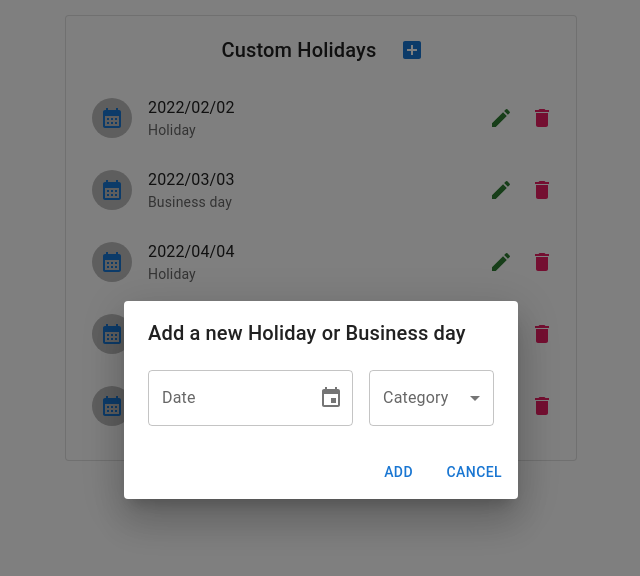
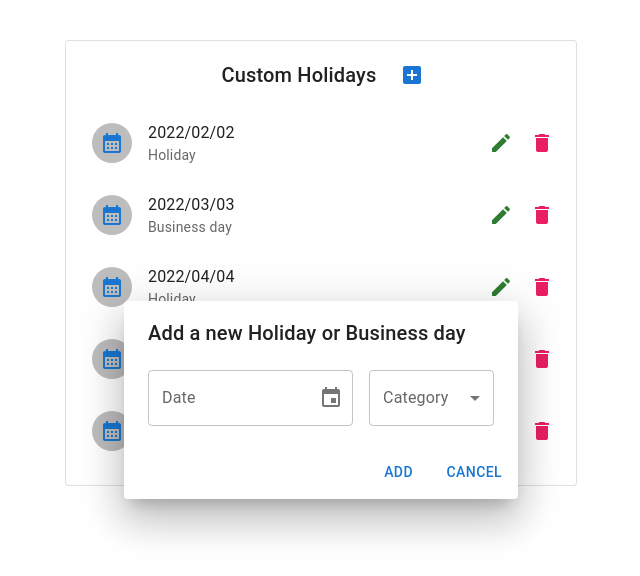
Before and after one commit to nhatvu148/business-day-go, a Next.js app in the folder client/: page / in a window 1280 px wide. Both pictures are taken after a click on the button 731 px from the left and 50 px from the top of the page. Shown: the top 576 px of the page, without its empty margins (319-959 px from the left). Built offline with nearby package versions, Linux system fonts and the light colour scheme.

Commit message:
add dialog dragger

```diff
--- /dev/null
+++ b/client/components/Draggers/OpenDialogDragger.tsx
@@ -0,0 +1,53 @@
+import { Paper } from "@mui/material";
+import React, { FC } from "react";
+import Draggable from "react-draggable";
+import { connect } from "react-redux";
+import { AnyAction } from "redux";
+import { ThunkDispatch } from "redux-thunk";
+import { IAppState } from "redux/reducers";
+import { getDrag } from "redux/selectors";
+import { ActionTypes, IDragState } from "redux/types";
+
+interface IStateProps {
+  drag: IDragState;
+}
+
+interface IDispatchProps {
+  dispatch: ThunkDispatch<{}, {}, AnyAction>;
+}
+
+type IProps = IStateProps & IDispatchProps;
+
+const OpenDialogDragger: FC<IProps> = ({
+  drag: { stopDragDialogAt },
+  dispatch,
+  ...props
+}) => {
+  return (
+    <Draggable
+      handle="#alert-dialog-title"
+      position={{ x: stopDragDialogAt.x, y: stopDragDialogAt.y }}
+      onStop={(e, data) => {
+        dispatch({
+          type: ActionTypes.DRAG_STOP_DIALOG,
+          x: data.x,
+          y: data.y,
+        });
+      }}
+    >
+      <Paper {...props} />
+    </Draggable>
+  );
+};
+
+const mapStateToProps = (state: IAppState): IStateProps => ({
+  drag: getDrag(state),
+});
+
+const mapDispatchToProps = (dispatch: ThunkDispatch<{}, {}, AnyAction>) => {
+  return {
+    dispatch,
+  };
+};
+
+export default connect(mapStateToProps, mapDispatchToProps)(OpenDialogDragger);
--- a/client/pages/_app.tsx
+++ b/client/pages/_app.tsx
@@ -1,12 +1,16 @@
 import "styles/globals.css";
 import type { AppProps } from "next/app";
+import { Provider } from "react-redux";
 import Layout from "components/layout";
+import store from "redux/store";
 
 function MyApp({ Component, pageProps }: AppProps) {
   return (
-    <Layout>
-      <Component {...pageProps} />
-    </Layout>
+    <Provider store={store}>
+      <Layout>
+        <Component {...pageProps} />
+      </Layout>
+    </Provider>
   );
 }
 
--- a/client/pages/index.tsx
+++ b/client/pages/index.tsx
@@ -1,4 +1,4 @@
-import React, { useState } from "react";
+import React, { useEffect, useState } from "react";
 import {
   Button,
   List,
@@ -18,6 +18,8 @@ import {
   SelectChangeEvent,
   FormControl,
   InputLabel,
+  Alert,
+  AlertTitle,
 } from "@mui/material";
 import type { NextPage } from "next";
 import ListItem from "@mui/material/ListItem";
@@ -31,6 +33,7 @@ import CalendarMonthIcon from "@mui/icons-material/CalendarMonth";
 import { pink } from "@mui/material/colors";
 import { DesktopDatePicker } from "@mui/x-date-pickers/DesktopDatePicker";
 import moment from "moment";
+import OpenDialogDragger from "components/Draggers/OpenDialogDragger";
 
 const Demo = styled("div")(({ theme }) => ({
   backgroundColor: theme.palette.background.paper,
@@ -57,6 +60,15 @@ const Home: NextPage = () => {
   const [open, setOpen] = useState(false);
   const [category, setCategory] = useState("");
   const [date, setDate] = useState<moment.Moment | null>(null);
+  const [isError, setIsError] = useState(false);
+
+  useEffect(() => {
+    if (isError) {
+      setTimeout(() => {
+        setIsError(false);
+      }, 2000);
+    }
+  }, [isError]);
 
   const handleChange = (newValue: moment.Moment | null) => {
     setDate(newValue);
@@ -71,12 +83,24 @@ const Home: NextPage = () => {
   };
 
   const handleAdd = () => {
+    if (date === null || category === "") {
+      setIsError(true);
+      return;
+    }
+    if (
+      customHolidays.some(
+        (holiday) => holiday.date === moment(date).format("YYYY/MM/DD")
+      )
+    ) {
+      setIsError(true);
+      return;
+    }
     setCustomHolidays((prev) => [
       ...prev,
       { date: moment(date).format("YYYY/MM/DD"), category },
     ]);
     setDate(null);
-    setCategory("");
+    // setCategory("");
   };
 
   const handleChangeCategory = (event: SelectChangeEvent) => {
@@ -84,13 +108,30 @@ const Home: NextPage = () => {
   };
 
   return (
+    <div>
+      {isError && (
+        <Alert
+          sx={{
+            position: "fixed",
+            left: "700px",
+            zIndex: 2,
+            marginTop: "-15px",
+          }}
+          severity="error"
+          onClose={() => {
+            setIsError(false);
+          }}
+        >
+          This is a error alert — check it out!
+        </Alert>
+      )}
       <div
         style={{
           display: "flex",
           justifyContent: "center",
           alignItems: "center",
           position: "relative",
-        marginTop: 15,
+          marginTop: 40,
         }}
       >
         <Box sx={{ width: "40%" }}>
@@ -146,7 +187,10 @@ const Home: NextPage = () => {
                           <CalendarMonthIcon color="primary" />
                         </Avatar>
                       </ListItemAvatar>
-                    <ListItemText primary={day.date} secondary={day.category} />
+                      <ListItemText
+                        primary={day.date}
+                        secondary={day.category}
+                      />
                     </ListItem>
                   );
                 })}
@@ -159,13 +203,21 @@ const Home: NextPage = () => {
           onClose={handleClose}
           aria-labelledby="alert-dialog-title"
           aria-describedby="alert-dialog-description"
+          hideBackdrop
+          disableScrollLock
+          disableEnforceFocus
+          PaperComponent={OpenDialogDragger}
         >
-        <DialogTitle id="alert-dialog-title">
+          <DialogTitle id="alert-dialog-title" sx={{ cursor: "move" }}>
             {"Add a new Holiday or Business day"}
           </DialogTitle>
           <DialogContent>
             <div
-            style={{ marginTop: 5, display: "flex", justifyContent: "center" }}
+              style={{
+                marginTop: 5,
+                display: "flex",
+                justifyContent: "center",
+              }}
             >
               <DesktopDatePicker
                 label="Date"
@@ -197,6 +249,7 @@ const Home: NextPage = () => {
           </DialogActions>
         </Dialog>
       </div>
+    </div>
   );
 };
 
--- /dev/null
+++ b/client/redux/reducers/dragReducer.ts
@@ -0,0 +1,20 @@
+import { ActionTypes, IDragState, TDragAction } from "redux/types";
+
+const initialState: IDragState = {
+  stopDragDialogAt: { x: 0, y: 0 },
+};
+
+const dragReducer = (state = initialState, action: TDragAction) => {
+  switch (action.type) {
+    case ActionTypes.DRAG_STOP_DIALOG:
+      return {
+        ...state,
+        stopDragDialogAt: { x: action.x, y: action.y },
+      };
+
+    default:
+      return state;
+  }
+};
+
+export default dragReducer;
--- /dev/null
+++ b/client/redux/reducers/index.ts
@@ -0,0 +1,11 @@
+import { combineReducers } from "redux";
+import dragReducer from "redux/reducers/dragReducer";
+import { IDragState } from "redux/types";
+
+export interface IAppState {
+  drag: IDragState;
+}
+
+export default combineReducers<IAppState>({
+  drag: dragReducer,
+});
--- /dev/null
+++ b/client/redux/selectors.ts
@@ -0,0 +1,3 @@
+import { IAppState } from "./types";
+
+export const getDrag = (state: IAppState) => state.drag;
--- /dev/null
+++ b/client/redux/store.ts
@@ -0,0 +1,13 @@
+import { createStore, applyMiddleware } from "redux";
+import { composeWithDevTools } from "redux-devtools-extension";
+import thunk from "redux-thunk";
+import rootReducer from "redux/reducers";
+
+const middleware: any = [thunk];
+
+const store = createStore(
+  rootReducer,
+  composeWithDevTools(applyMiddleware(...middleware))
+);
+
+export default store;
--- /dev/null
+++ b/client/redux/types.ts
@@ -0,0 +1,17 @@
+export interface IAppState {
+  drag: IDragState;
+}
+
+export enum ActionTypes {
+  DRAG_STOP_DIALOG,
+}
+
+export interface IDragState {
+  stopDragDialogAt: { x: number; y: number };
+}
+
+export type TDragAction = {
+  type: ActionTypes.DRAG_STOP_DIALOG;
+  x: number;
+  y: number;
+};
```
Also changed, not shown: client/package.json (+7 -1 lines), 1 other file (tests, documents, lock files or other folders). Lines whose indentation alone changed are shown as unchanged.
